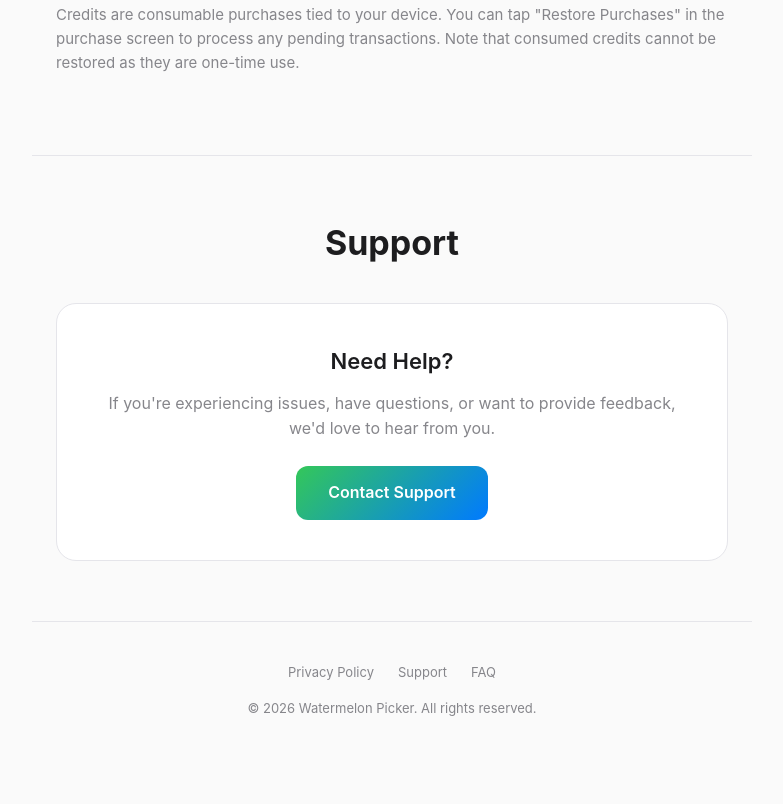
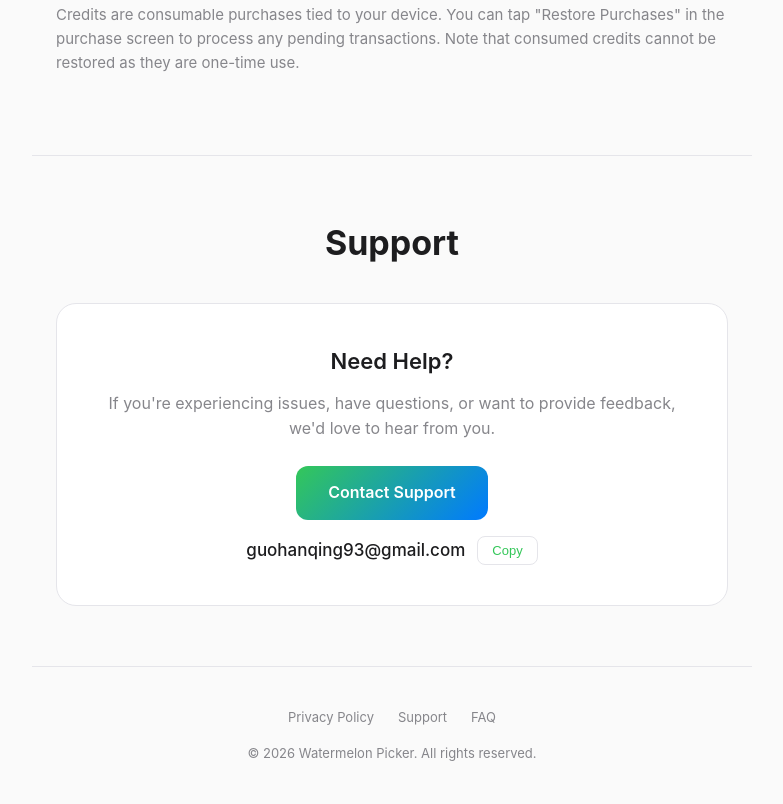
Before and after one commit to hanqingguo/Watermelon-Picker, a plain HTML site: page docs/index.html in a window 1280 px wide. Shown: the part 2346-3150 px from the top of the page, without its empty margins (248-1031 px from the left). Before the commit the page ends 3105 px from the top, so only its background shows below. Drawn offline with Linux system fonts and the light colour scheme.

Commit message:
Show email address with copy button on support page
mailto: links don't work without a configured email client,
so now the email is displayed visibly with a copy-to-clipboard button.

```diff
--- a/docs/index.html
+++ b/docs/index.html
@@ -269,6 +269,42 @@
             opacity: 0.85;
         }
 
+        .email-display {
+            display: flex;
+            align-items: center;
+            justify-content: center;
+            gap: 12px;
+            margin-top: 16px;
+            flex-wrap: wrap;
+        }
+
+        .email-text {
+            font-size: 17px;
+            font-weight: 500;
+            color: var(--text);
+            user-select: all;
+        }
+
+        .copy-btn {
+            background: var(--card);
+            border: 1px solid var(--border);
+            border-radius: 8px;
+            padding: 6px 14px;
+            font-size: 13px;
+            font-weight: 500;
+            color: var(--green);
+            cursor: pointer;
+            transition: background 0.2s;
+        }
+
+        .copy-btn:hover {
+            background: var(--border);
+        }
+
+        .copy-btn.copied {
+            color: var(--text-secondary);
+        }
+
         /* Footer */
         footer {
             text-align: center;
@@ -437,8 +473,25 @@
             <h3>Need Help?</h3>
             <p>If you're experiencing issues, have questions, or want to provide feedback, we'd love to hear from you.</p>
             <a href="mailto:guohanqing93@gmail.com" class="support-email">Contact Support</a>
+            <div class="email-display">
+                <span class="email-text">guohanqing93@gmail.com</span>
+                <button class="copy-btn" onclick="copyEmail(this)">Copy</button>
+            </div>
         </div>
     </section>
+
+    <script>
+        function copyEmail(btn) {
+            navigator.clipboard.writeText('guohanqing93@gmail.com').then(function() {
+                btn.textContent = 'Copied!';
+                btn.classList.add('copied');
+                setTimeout(function() {
+                    btn.textContent = 'Copy';
+                    btn.classList.remove('copied');
+                }, 2000);
+            });
+        }
+    </script>
 
     <!-- Footer -->
     <footer>
```
